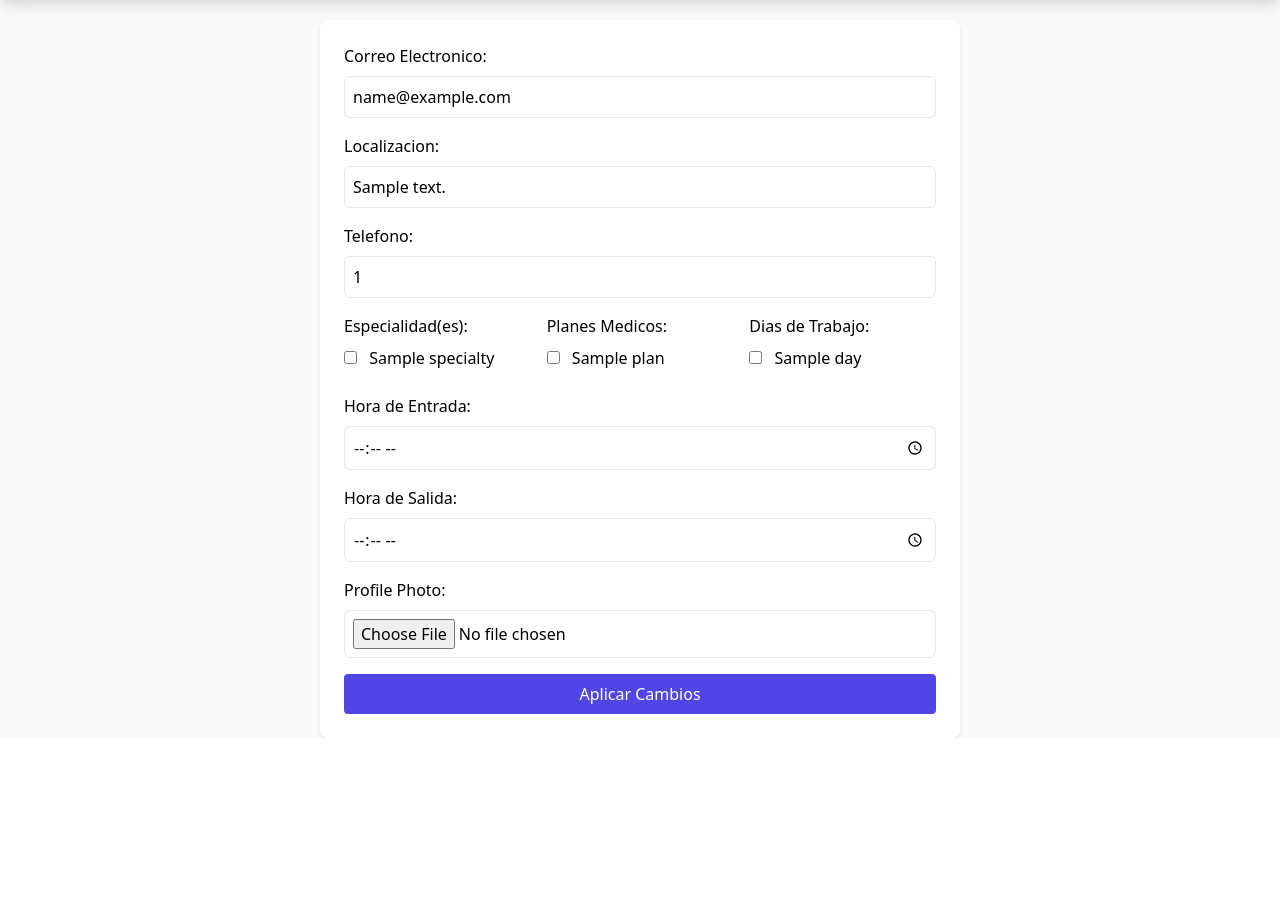
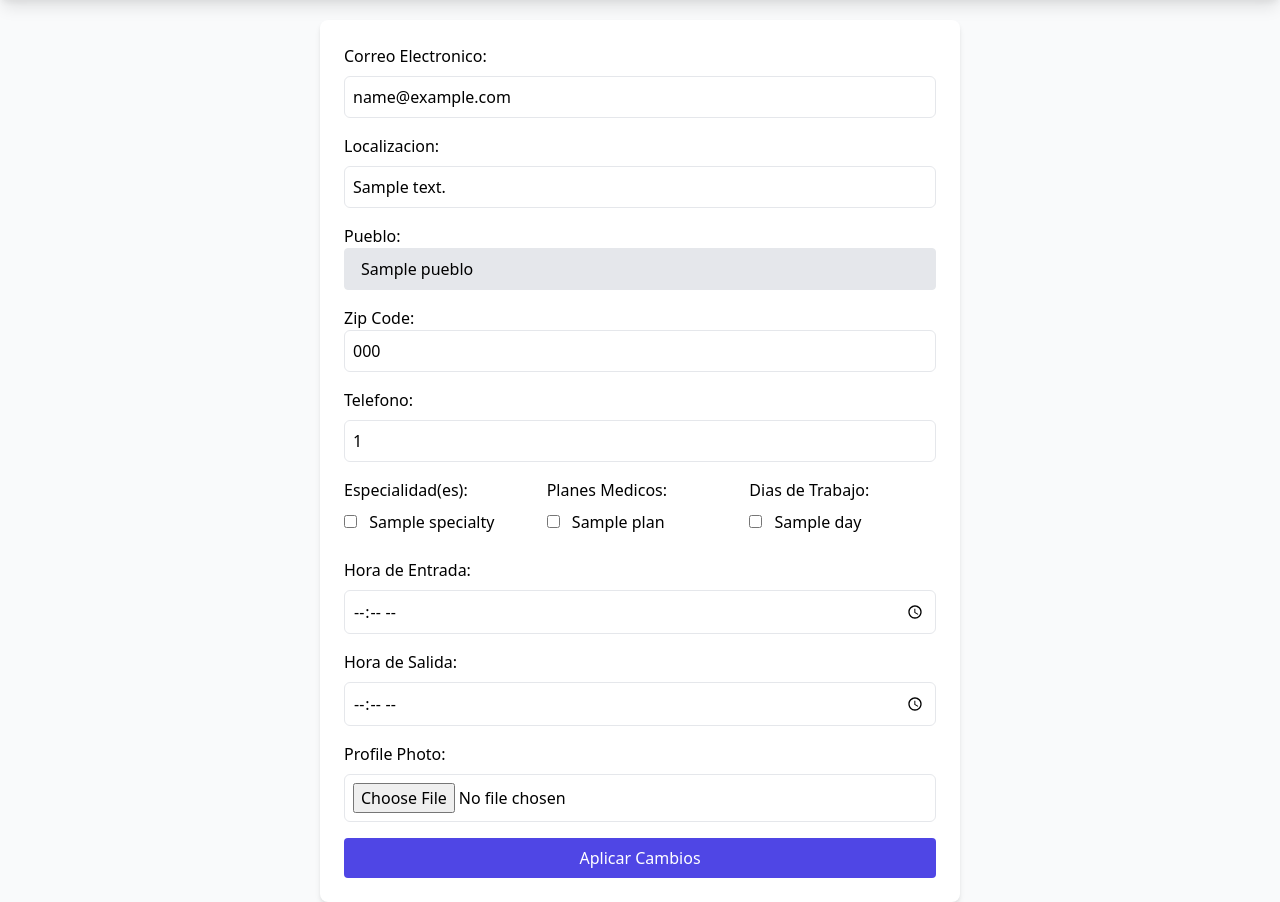
Before and after one commit to victorandresvega/MedEasy, a Flask app: template templates/editDoctor.html in a window 1280 px wide. Shown: the part 88-990 px from the top of the page. Before the commit the page ends 826 px from the top, so only its background shows below. Run offline with Flask 3, Linux system fonts and the light colour scheme; the template is opened without the code that fills it: most values are stand-ins (such as "Sample title", 1, 10 or a date in 2020); some libraries are stand-ins or nearby versions; some web fonts are replaced.

Commit message:
direccion en edit mode

```diff
--- a/app.py
+++ b/app.py
@@ -94,7 +94,7 @@ def signinPOST():
         session["_id"] = str(user["_id"])
         session['user_role'] = user["role"]
 
-        flash('Login successful!', 'success')
+        flash('Su sesión ha inicida exitosamente!', 'success')
         return redirect(url_for('home'))
     else:
         flash("Inicio de sesión fallido. Verifique el correo electrónico y la contraseña.", 'danger')
@@ -220,7 +220,7 @@ def nominatim_geocoding(address):
             coordinates["latitude"] = lat
             coordinates["longitude"] = lon
         else:
-            flash("No results found.")
+            flash("Error")
     else:
         flash("Error: Unable to connect to Nominatim API.")
     return coordinates
@@ -365,17 +365,20 @@ def convert_to_24h(time_str):
 def edit_profile():
     user_id = session.get('_id', None)
     user = User.get_user_by_id(user_id, mongo.db)
-
+    municipalities = Doctor.municipalities
     specialties = Doctor.medicalSpecialties
     medical_coverages = Doctor.medicalCoverages
     work_days = Doctor.daysWeek
+    phys_address = ""
+    pueblo = ""
+    zip_code = ""
 
     if not user:
         flash('Usuario no encontrado', 'danger')
         return redirect(url_for('home'))
 
     if user.role == "doctor":
-
+        splitted_address = ''
         # Check if scheduling values are missing and set them to default values
         if 'schedule' not in user.payload:
             user.payload['schedule'] = {
@@ -383,7 +386,14 @@ def edit_profile():
                 "clock_in": "09:00",       # Default clock in: 9:00 AM
                 "clock_out": "17:00"       # Default clock out: 5:00 PM
             }
-
+        address = user.payload["address"]
+        splitted_address = address.split(",")
+        phys_address = ','.join(splitted_address[0:-2])
+        pueblo = splitted_address[-2]
+        zip_code = splitted_address[-1][12:]
+        print(phys_address)
+        print(zip_code)
+        print(pueblo)
         if request.method == 'POST':
             email = request.form.get('email', user.email)
             first_name = helper_getVal('first_name', request.form, user.payload)
@@ -398,7 +408,7 @@ def edit_profile():
             clock_out_time = convert_to_24h(request.form.get('clock_out'))
 
             work_days = request.form.getlist('work_days[]')
-
+            full_address = str(request.form.get('address')) + ", " + str(request.form.get('pueblo')) + ", Puerto Rico " + str(request.form.get('zip_code'))
             # Photo handling
             photo_file = request.files.get('photo')
             if photo_file and photo_file.filename != '':
@@ -418,13 +428,12 @@ def edit_profile():
 
             #Location coordinates update
             coordinates = nominatim_geocoding(address)
-
             updated_payload = {
                 "email": email,
                 "payload.first_name": first_name,
                 "payload.last_name": last_name,
                 "payload.specialties": specialties,
-                "payload.address": address,
+                "payload.address": full_address,
                 "payload.coordinates": coordinates,
                 "payload.phone_number": phone_number,
                 "payload.medical_coverages": medical_coverages,
@@ -454,11 +463,11 @@ def edit_profile():
             # Retrieve current values for clock_in and clock_out
             clock_in_time = user.payload.get('schedule', {}).get('clock_in', '09:00')
             clock_out_time = user.payload.get('schedule', {}).get('clock_out', '17:00')
-
+            print(f'phys_address: {phys_address}')
             # Render the form with the current values
             return render_template('editDoctor.html', doctor_email=user, doctor=user.payload,
                                    specialties=specialties, medical_coverages=medical_coverages, work_days=work_days,
-                                   clock_in_time=clock_in_time, clock_out_time=clock_out_time)
+                                   clock_in_time=clock_in_time, clock_out_time=clock_out_time, municipalities=municipalities, pueblo=pueblo, phys_address=phys_address, zip_code=zip_code)
 
     elif user.role == "patient":
         if request.method == 'POST':
--- a/templates/editDoctor.html
+++ b/templates/editDoctor.html
@@ -89,9 +89,43 @@
             <!-- Address -->
             <div class="mb-4">
                 <label for="address" class="block mb-2 font-medium">Localizacion:</label>
-                <input type="text" name="address" value="{{ doctor.address }}" required class="w-full p-2 border rounded-md">
+                <input type="text" name="address" value="{{ phys_address}}" required class="w-full p-2 border rounded-md">
             </div>
+            <div class="mb-4">
+              <label for="pueblo">Pueblo:</label>
+              <div class="dropdown-pueblo relative">
+                <button type="button" class="w-full bg-gray-200 text-left px-4 py-2 rounded border focus:outline-none focus:ring" id="dropdownButtonPueblo">
+                  {{pueblo}}
+                  <span class="material-icons absolute right-3 top-1/2 transform -translate-y-1/2">keyboard_arrow_down</span>
+                </button>
+                <div class="dropdown-menu-pueblo absolute w-full mt-2 hidden border rounded bg-white shadow-md z-10" style="max-height: 150px; overflow-y: auto;">
+                  <!-- Pueblo checkbox options -->
+                  <input type="hidden" name="pueblo" id="hiddenPuebloInput" value="{{ pueblo }}">
+                  {% for municipality in municipalities %}
+                    <label class="block px-4 py-2 hover:bg-gray-100 cursor-pointer">
+                      <input type="checkbox" name="pueblo" value="{{ municipality }}" class="mr-2"
+                      {% if municipality == pueblo %} checked {% endif %}  />
+                      {{ municipality }}
+                    </label>
+                  {% endfor %}
 
+                </div>
+              </div>
+            </div>
+            <div class="mb-4">
+                <label for="zip_code">Zip Code:</label>
+
+                <input
+                    type="text"
+                    id="zip_code"
+                    name="zip_code"
+                    {% if doctor.address %}
+                    value = {{zip_code}}
+                    {% endif %}
+                    required
+                    class="w-full p-2 border rounded-md"
+                />
+            </div>
             <!-- Phone Number -->
             <div class="mb-4">
                 <label for="phone_number" class="block mb-2 font-medium">Telefono:</label>
@@ -176,5 +210,84 @@
             dropdown.style.display = "none";
         }
     }
+    document
+        .getElementById("dropdownButtonPueblo")
+        .addEventListener("click", function () {
+          const menu = document.querySelector(".dropdown-menu-pueblo");
+          menu.classList.toggle("hidden");
+
+          // Update arrow icon
+          const icon = this.querySelector(".material-icons");
+          if (menu.classList.contains("hidden")) {
+            icon.textContent = "keyboard_arrow_down";
+          } else {
+            icon.textContent = "keyboard_arrow_up";
+          }
+        });
+
+      const puebloCheckboxes = document.querySelectorAll(".dropdown-menu-pueblo input[type='checkbox']");
+      puebloCheckboxes.forEach((checkbox) => {
+        checkbox.addEventListener("change", function () {
+            // Uncheck all other checkboxes
+            puebloCheckboxes.forEach((cbox) => {
+                if (cbox !== checkbox) {
+                    cbox.checked = false;
+                }
+            });
+
+            updatePuebloButtonText();
+        });
+    });
+
+
+    function updatePuebloButtonText() {
+      let selectedValue = null;
+      puebloCheckboxes.forEach((cbox) => {
+          if (cbox.checked) {
+              selectedValue = cbox.value;
+          }
+      });
+
+      const defaultValue = "{{ pueblo }}"; // Use the value passed from Python
+      selectedValue = selectedValue || defaultValue;
+
+      document.getElementById("dropdownButtonPueblo").textContent =
+          selectedValue !== null ? selectedValue : "Choose a Pueblo";
+
+      // Update the hidden input field
+      document.getElementById("hiddenPuebloInput").value = selectedValue;
+  }
+
+  // Initialize with the current value on page load
+  updatePuebloButtonText();
+
+      // Clicking outside of the "Pueblo" dropdown should close it
+      document.addEventListener("click", function (event) {
+        const dropdown = document.querySelector(".dropdown-menu-pueblo");
+        const button = document.getElementById("dropdownButtonPueblo");
+        if (!button.contains(event.target) && !dropdown.contains(event.target)) {
+          dropdown.classList.add("hidden");
+          button.querySelector(".material-icons").textContent = "keyboard_arrow_down";
+        }
+      });
+
+
+      // Clicking outside of dropdowns should close them
+      document.addEventListener("click", function (event) {
+        ["Specialties", "MedicalCoverages", "WorkDays"].forEach((type) => {
+          const dropdown = document.querySelector(
+            `.dropdown-menu-${type.toLowerCase()}`
+          );
+          const button = document.getElementById(`dropdownButton${type}`);
+          if (
+            !button.contains(event.target) &&
+            !dropdown.contains(event.target)
+          ) {
+            dropdown.classList.add("hidden");
+            button.querySelector(".material-icons").textContent =
+              "keyboard_arrow_down";
+          }
+        });
+      });
 </script>
 </html>
```
